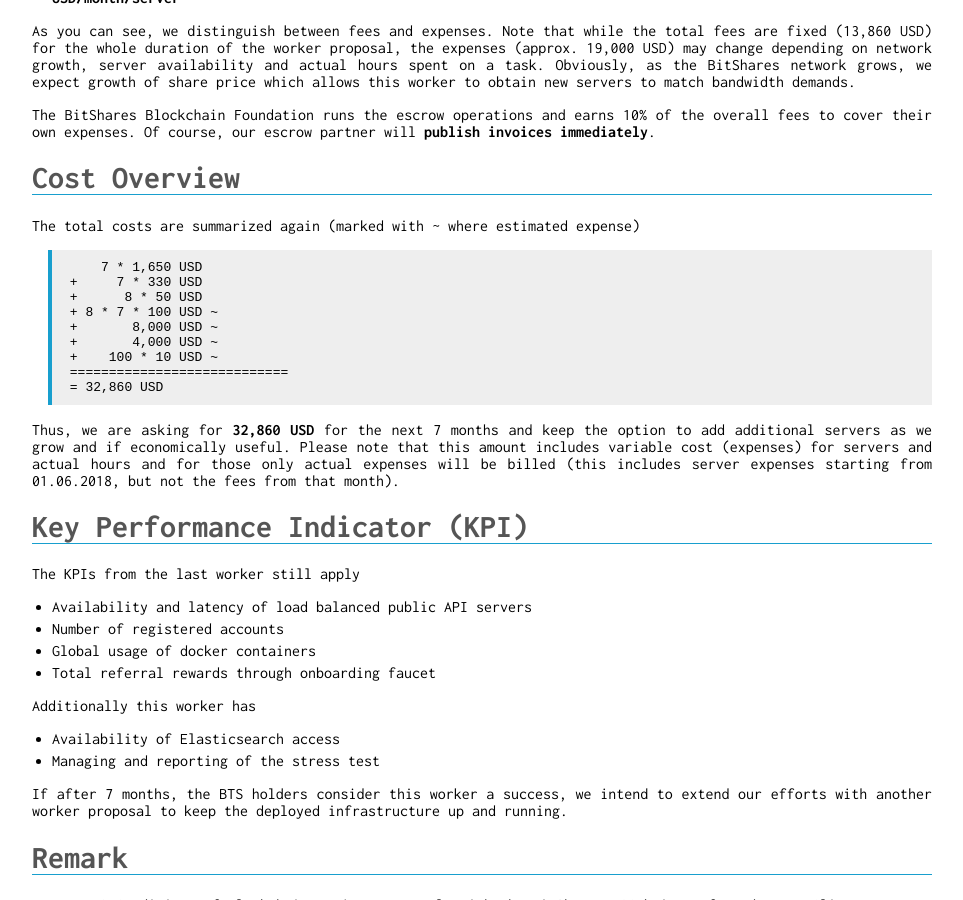
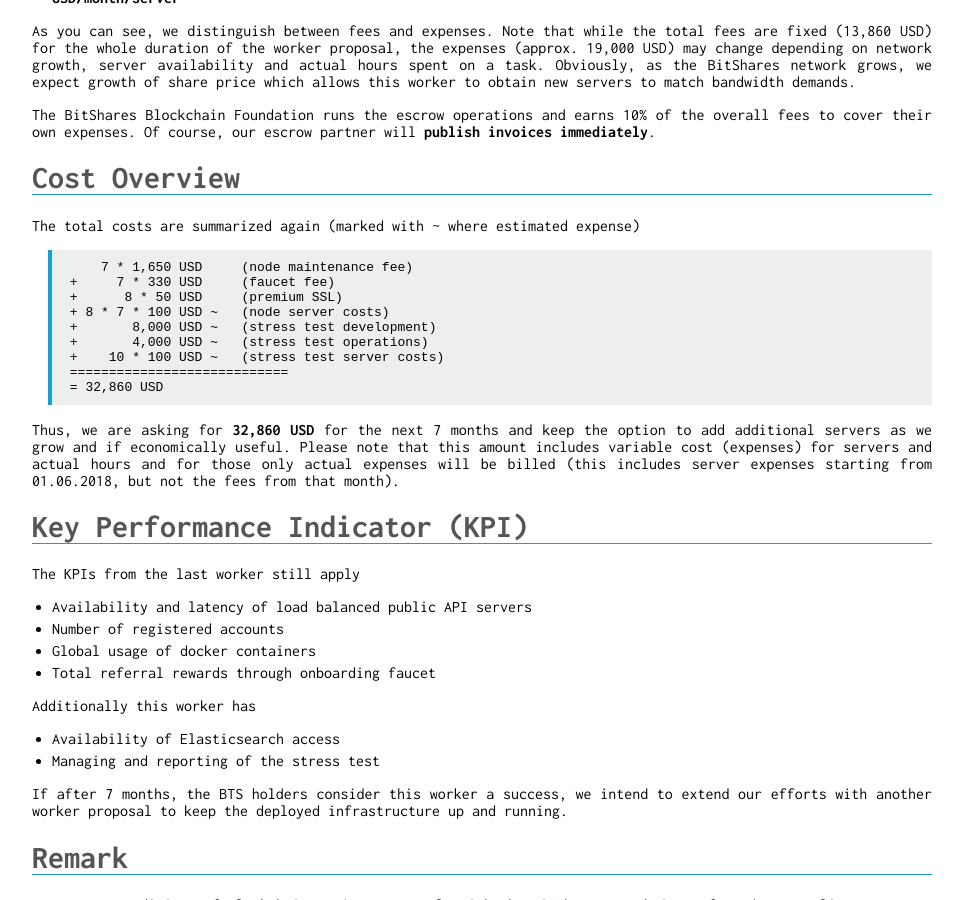
Before and after one commit to thehapax/bitshares.foundation, a Jekyll site: the page built from _workers/2018-07-infrastructure.md, in a window 1280 px wide and 900 px high, scrolled down 2930 px. Shown: the whole window, without its empty margins (158-1121 px from the left). Built offline with Jekyll 4.4.1, drawn with Linux system fonts in a browser that asks for light colours.

Commit message:
add explanation in cost overview
Signed-off-by: Stefan Schiessl <stefan.schiessl@blockchainprojectsbv.com>

```diff
--- a/_workers/2018-07-infrastructure.md
+++ b/_workers/2018-07-infrastructure.md
@@ -138,13 +138,13 @@ The BitShares Blockchain Foundation runs the escrow operations and earns 10% of
 
 The total costs are summarized again (marked with ~ where estimated expense)
 
-         7 * 1,650 USD
-     +     7 * 330 USD
-     +      8 * 50 USD
-     + 8 * 7 * 100 USD ~
-     +       8,000 USD ~
-     +       4,000 USD ~
-     +    100 * 10 USD ~
+         7 * 1,650 USD     (node maintenance fee)
+     +     7 * 330 USD     (faucet fee)
+     +      8 * 50 USD     (premium SSL)
+     + 8 * 7 * 100 USD ~   (node server costs)
+     +       8,000 USD ~   (stress test development)
+     +       4,000 USD ~   (stress test operations)
+     +    10 * 100 USD ~   (stress test server costs)
      ============================
      = 32,860 USD
 
```
